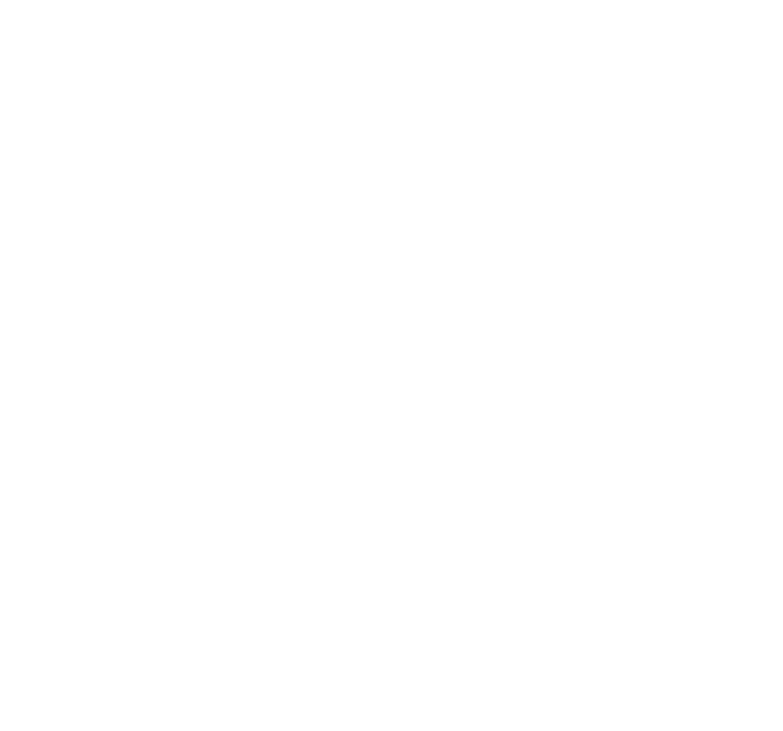
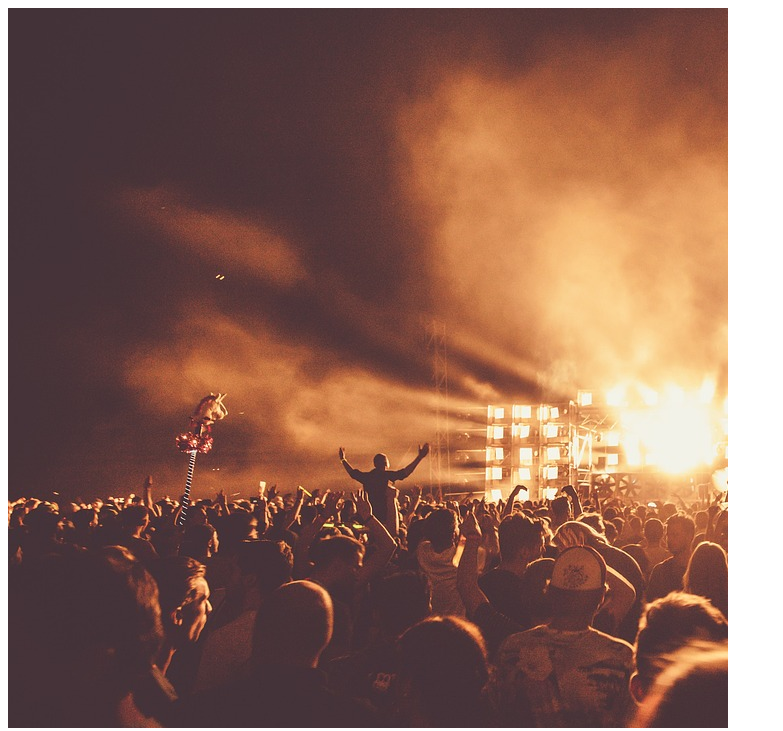
Before and after one commit to dev-vming/gallery-with-vanillaJS, a plain HTML site: page index.html in a window 1280 px wide. Shown: the top 731 px of the page, without its empty margins (0-783 px from the left). Drawn offline with Linux system fonts and the light colour scheme.

Commit message:
Feat: 이미지와 비디오 그리기 테스트

```diff
--- a/index.html
+++ b/index.html
@@ -17,6 +17,30 @@
     const ctx = canvas.getContext('2d');
     ctx.scale(window.devicePixelRatio, window.devicePixelRatio);
 
+
+    // image
+    const image = document.createElement('img');
+    document.body.appendChild(image);
+    image.src='./images/01.jpg';
+    image.onload = () => {
+      ctx.drawImage(image,0,0);
+    }
+
+    // video
+    const video = document.createElement('video');
+    document.body.appendChild(video);
+    video.src='./videos/01.mp4';
+    video.autoplay = true;
+    video.loop = true;
+    video.onloadeddata =() => {
+      draw();
+    }
+
+    // 모니터가 지원하는 주사율에 맞게 화면에 반복적으로 그려줌
+    function draw () {
+      requestAnimationFrame(draw);
+      ctx.drawImage(video,100,100,200,200);
+    }
   </script>
 </body>
 </html>
```
